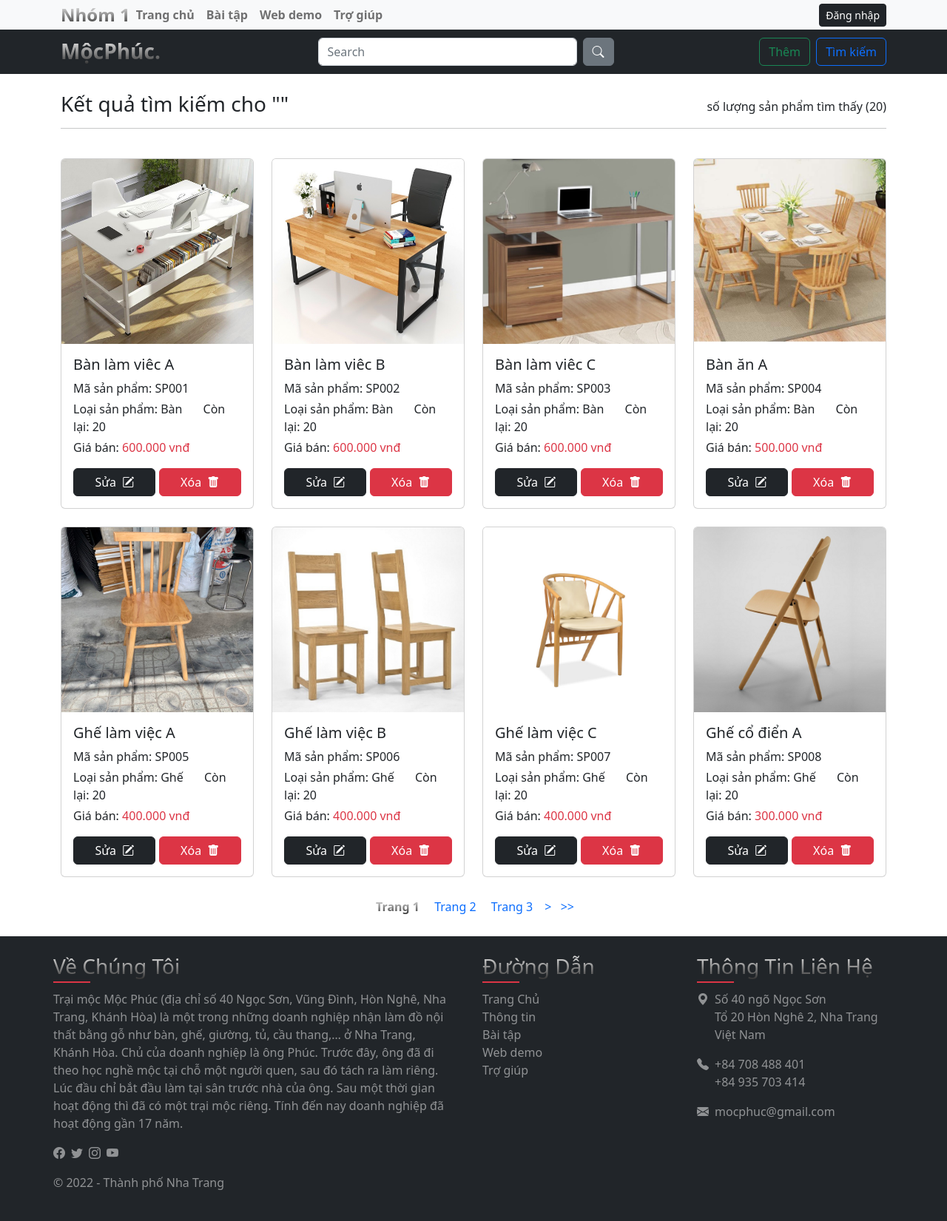
After one commit to phanphuc2210/bai_tap_lon_PHP_nhom1, a PHP site: page /website/search_basic.php in a window 1280 px wide. The commit adds this page. Shown: the whole page at 74% size. Run offline with PHP 8.4, Linux system fonts and the light colour scheme; data comes from the database, SQL or seed files in the repository.

Commit message:
Sửa vài chỗ và làm chức năng tìm kiếm cơ bản

```diff
--- a/includes/header_webdemo.php
+++ b/includes/header_webdemo.php
@@ -69,12 +69,14 @@ session_start();
 
 	<div id="content"><!-- Start of the page-specific content. -->
 <!-- Script 9.1 - header.php -->
+
+		<!-- Header của WEB demo -->
         <nav class="navbar navbar-expand-lg bg-dark">
             <div class="container">
                 <a class="navbar-brand" href="./"><h3 class="text-origin fw-bold mb-0">MộcPhúc.</h3></a>
 
-                <form class="d-flex" role="search">
-                    <input class="form-control me-2" style="width: 350px;" type="search" placeholder="Search" aria-label="Search">
+                <form class="d-flex" action="./search_basic.php" method="GET" role="search">
+                    <input class="form-control me-2" style="width: 350px;" type="search" name="tensp" placeholder="Search" aria-label="Search">
                     <button class="btn btn-secondary" type="submit"><i class="bi bi-search"></i></button>
                 </form>
 
--- a/website/delete.php
+++ b/website/delete.php
@@ -68,7 +68,7 @@ if(isset($_POST['delete'])) {
             </div>
             <div class="w-100">
                 <button onclick="history.back()" class="btn btn-dark py-2" style="width: 49%;">
-                    Quay lại trang sản phẩm
+                    Quay lại trang trước
                 </button>
                 <button class="btn btn-danger py-2" name="delete" style="width: 49%;">
                     Xóa sản phẩm
--- /dev/null
+++ b/website/search_basic.php
@@ -0,0 +1,95 @@
+<?php # Script 3.4 - index.php
+$page_title = 'Welcome to MộcPhúc.!';
+include ('../includes/header_webdemo.php');
+require_once ('../database/connect.php');
+
+$tensp = isset($_GET['tensp'])? trim($_GET['tensp']) : '';
+?>
+
+<div class="container">
+    <div class="mt-4">
+        <div class="d-flex justify-content-between align-items-center">
+                <h3>Kết quả tìm kiếm cho "<?php echo $tensp; ?>"</h3>
+                <?php
+                    $result = mysqli_query($conn, "SELECT * FROM san_pham WHERE Ten_sp LIKE '%". $tensp ."%'");
+                    // Số sản phẩm tìm thấy được
+                    $numRows = mysqli_num_rows($result);
+                    echo "<span>số lượng sản phẩm tìm thấy ($numRows)</span>"
+                ?>
+        </div>
+
+        <hr class="mt-2">
+
+        <div class="sanpham">
+            <div class="row mt-3 gy-4">
+                <?php
+                $rowsPerPage = 8;
+                if (!isset($_GET['page'])){
+                     $_GET['page'] = 1;
+                }
+                //vị trí của mẩu tin đầu tiên trên mỗi trang
+                $offset =($_GET['page']-1)* $rowsPerPage;
+                //lấy $rowsPerPage mẩu tin, bắt đầu từ vị trí $offset
+                    $sql = "SELECT *
+                        FROM san_pham JOIN loai_sp ON san_pham.Ma_loai_sp = loai_sp.MA_loai_sp
+                        WHERE Ten_sp LIKE '%$tensp%'
+                        LIMIT $offset, $rowsPerPage
+                    ";
+                    $result = mysqli_query($conn, $sql);
+                    if(mysqli_num_rows($result) > 0)
+                    {
+                        while($rows=mysqli_fetch_array($result))
+                        {
+                        echo "<div class='col-3 '>
+                                <div class='card w-100 product-item' style='width: 18rem;'>
+                                    <a href='#'>
+                                        <img src='../Images/{$rows['Hinh_anh']}' class='card-img-top' style='height: 250px' alt='sản phẩm'>
+                                    </a>
+                                <div class='card-body'>
+                                        <a href='#' class='text-decoration-none text-dark'>
+                                            <h5 class='card-title'>{$rows['Ten_sp']}</h5>
+                                        </a>
+                                        <p class='mb-1'>Mã sản phẩm: {$rows['Ma_sp']}</p>
+                                        <p class='mb-1'><span class='me-4'>Loại sản phẩm: {$rows['Ten_loai_sp']}</span> <span>Còn lại: {$rows['So_luong_ton']}</spanc></p>
+                                        <p class='card-text'>Giá bán: <span class='text-danger'>".number_format($rows['Don_gia'], 0, '', '.')." vnđ</span></p>
+                                        <div class='text-center'>
+                                            <a class='btn btn-dark' style='width: 49%;' href='./edit.php?masp=". $rows['Ma_sp'] ."'>Sửa <i class='bi bi-pencil-square ms-1'></i></a>
+                                            <a class='btn btn-danger' style='width: 49%;' href='./delete.php?masp=". $rows['Ma_sp'] ."'>Xóa <i class='bi bi-trash-fill ms-1'></i></a>
+                                        </div>
+                                    </div>
+                                </div>
+                            </div>";
+
+                        }
+                    }
+                    //tổng số trang
+                    $maxPage = ceil($numRows/$rowsPerPage);
+                    // echo 'Tong so trang la: '.$maxPage;
+                    //gắn thêm nút Back
+                    echo "<div class='my-4 py-1' align='center' >";
+                    if ($_GET['page'] > 1){
+                        echo "<a class='mx-1' href=" .$_SERVER['PHP_SELF']."?page=".(1)."><<</a> ";
+                        echo "<a class='mx-1' href=" .$_SERVER['PHP_SELF']."?page=".($_GET['page']-1)."> < </a> ";
+                    }
+                    for ($i=1 ; $i<=$maxPage ; $i++) {//tạo link tương ứng tới các trang
+                        if ($i == $_GET['page'])
+                            echo '<b class="mx-2 text-origin">Trang '. $i. '</b> '; //trang hiện tại sẽ được bôi đậm
+                        else
+                            echo "<a class='mx-2' href=".$_SERVER['PHP_SELF']."?page=".$i.">Trang ".$i."</a> ";
+                    }
+                    //gắn thêm nút Next
+                    if ($_GET['page'] < $maxPage){
+                        echo "<a class='mx-1' href = ". $_SERVER['PHP_SELF']."?page=".($_GET['page']+1)."> > </a>";
+                        echo "<a class='mx-1' href=" .$_SERVER['PHP_SELF']."?page=".$maxPage."> >> </a> ";
+                    }
+                    echo "</div>";
+                ?>
+            </div>
+        </div>
+    </div>
+</div>
+
+
+<?php
+include ('../includes/footer.html');
+?>
```
